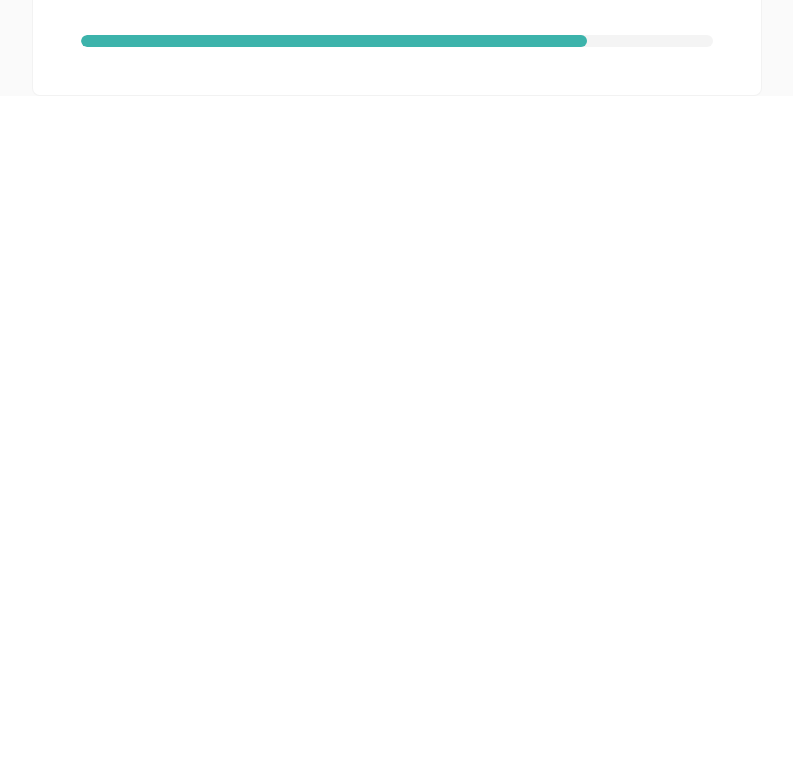
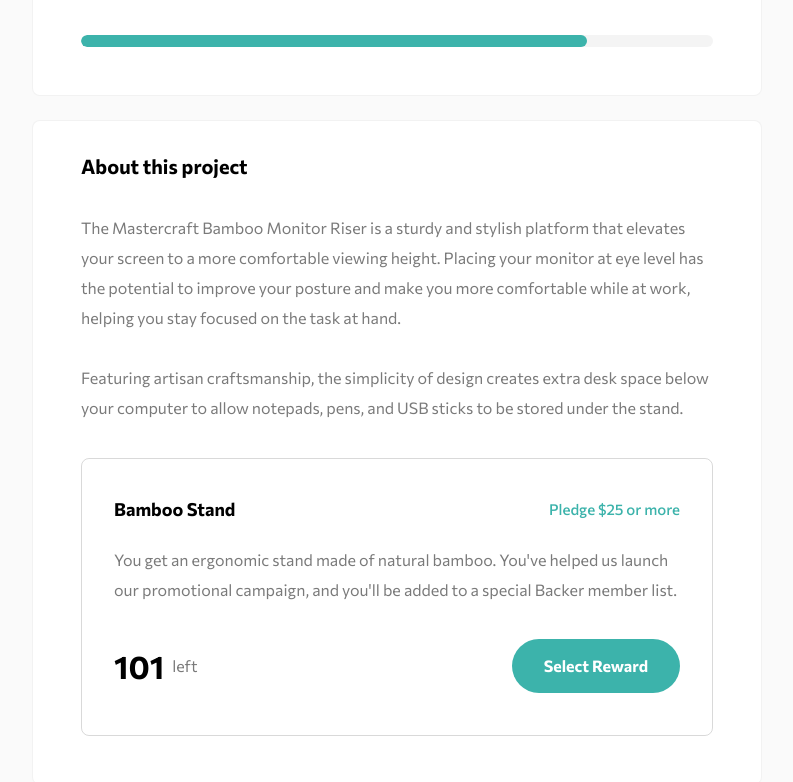
Before and after one commit to anetakasprzak/FM-crowdfunding-product-page-main-react, a React (Vite) app: page / in a window 1536 px wide. Shown: the part 740-1522 px from the top of the page, without its empty margins (371-1164 px from the left). Before the commit the page ends 836 px from the top, so only its background shows below. Built offline with nearby package versions, Linux system fonts and the light colour scheme.

Commit message:
about section - mobile and desktop

```diff
--- a/src/App.jsx
+++ b/src/App.jsx
@@ -37,7 +37,7 @@
           </div>
         </div>
 
-        <div className="stats__section section__wrapper">
+        <section className="stats__section section__wrapper">
           <div className="stats">
             <div className="stats__box">
               <p className="number__big">$89,914</p>
@@ -58,7 +58,43 @@
           <div className="stats__line">
             <span className="green"></span>
           </div>
-        </div>
+        </section>
+
+        <section className="about__section section__wrapper">
+          <div className="about__text-box">
+            <h3 className="about__heading">About this project</h3>
+            <p className="text about__text">
+              The Mastercraft Bamboo Monitor Riser is a sturdy and stylish
+              platform that elevates your screen to a more comfortable viewing
+              height. Placing your monitor at eye level has the potential to
+              improve your posture and make you more comfortable while at work,
+              helping you stay focused on the task at hand.
+              <br />
+              <br /> Featuring artisan craftsmanship, the simplicity of design
+              creates extra desk space below your computer to allow notepads,
+              pens, and USB sticks to be stored under the stand.
+            </p>
+          </div>
+
+          <div className="reward">
+            <div className="reward__heading--box">
+              <h4 className="reward__heading">Bamboo Stand</h4>
+              <p className="pledge__heading">Pledge $25 or more</p>
+            </div>
+            <p className="text reward__text">
+              You get an ergonomic stand made of natural bamboo. You&apos;ve
+              helped us launch our promotional campaign, and you&apos;ll be
+              added to a special Backer member list.
+            </p>
+            <div className="btn__left--box">
+              <div className="left__box">
+                <p className="reward__number">101</p>
+                <p className="text">left</p>
+              </div>
+              <button className="btn btn__reward">Select Reward</button>
+            </div>
+          </div>
+        </section>
       </section>
     </div>
   );
--- a/src/index.css
+++ b/src/index.css
@@ -180,6 +180,54 @@
   border-radius: 33.5px;
 }
 
+/***************** ABOUT SECTION *****************/
+
+.about__heading {
+  color: #000;
+  font-size: 1.8rem;
+  font-weight: 700;
+  margin-bottom: 2.4rem;
+}
+
+.about__text {
+  line-height: 24px;
+  margin-bottom: 3.5rem;
+}
+
+.reward {
+  border-radius: 8px;
+  border: 1px solid rgba(0, 0, 0, 0.15);
+  padding: 2.4rem;
+}
+
+.reward__heading {
+  color: #000;
+  font-weight: 700;
+}
+
+.pledge__heading {
+  color: #3cb3ab;
+  font-weight: 500;
+  margin-bottom: 2.4rem;
+}
+
+.left__box {
+  display: flex;
+  gap: 0.8rem;
+  margin-bottom: 2.5rem;
+  margin-top: 2.5rem;
+}
+
+.reward__number {
+  color: #000;
+  font-size: 3.2rem;
+  font-weight: 700;
+}
+
+.btn__reward {
+  padding: 1.5rem 3.2rem;
+}
+
 /**********************************/
 /***************** DESKTOP SIZE *****************/
 /**********************************/
@@ -292,4 +340,54 @@
     left: 0;
     border-radius: 33.5px;
   }
+
+  /***************** ABOUT SECTION *****************/
+
+  .about__heading {
+    font-size: 2rem;
+    margin-bottom: 3.5rem;
+  }
+
+  .about__text {
+    line-height: 30px;
+  }
+
+  .reward__heading--box {
+    display: flex;
+    justify-content: space-between;
+    margin-bottom: 2.4rem;
+  }
+
+  .reward__text {
+    line-height: 30px;
+  }
+
+  .btn__left--box {
+    display: flex;
+    justify-content: space-between;
+    align-items: center;
+    margin-top: 2.4rem;
+  }
+
+  .reward {
+    padding: 3.8rem 3.2rem 3.2rem 3.2rem;
+  }
+
+  .reward__heading {
+    font-size: 1.8rem;
+  }
+
+  .pledge__heading {
+    margin-bottom: 0rem;
+    font-size: 1.5rem;
+  }
+
+  .left__box {
+    margin-bottom: 2.5rem;
+    margin-top: 2.5rem;
+  }
+
+  .btn__reward {
+    padding: 1.5rem 3.2rem;
+  }
 }
```
